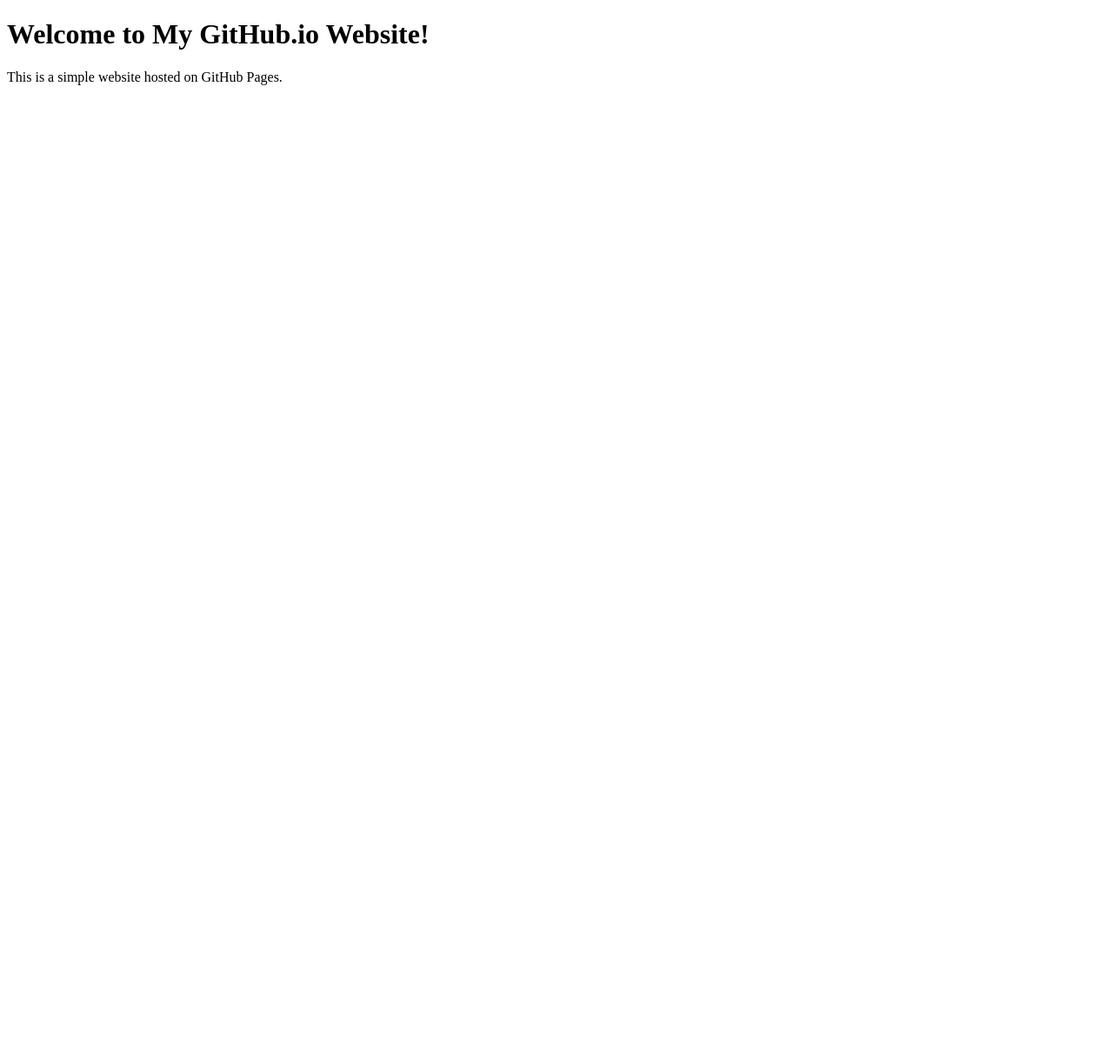
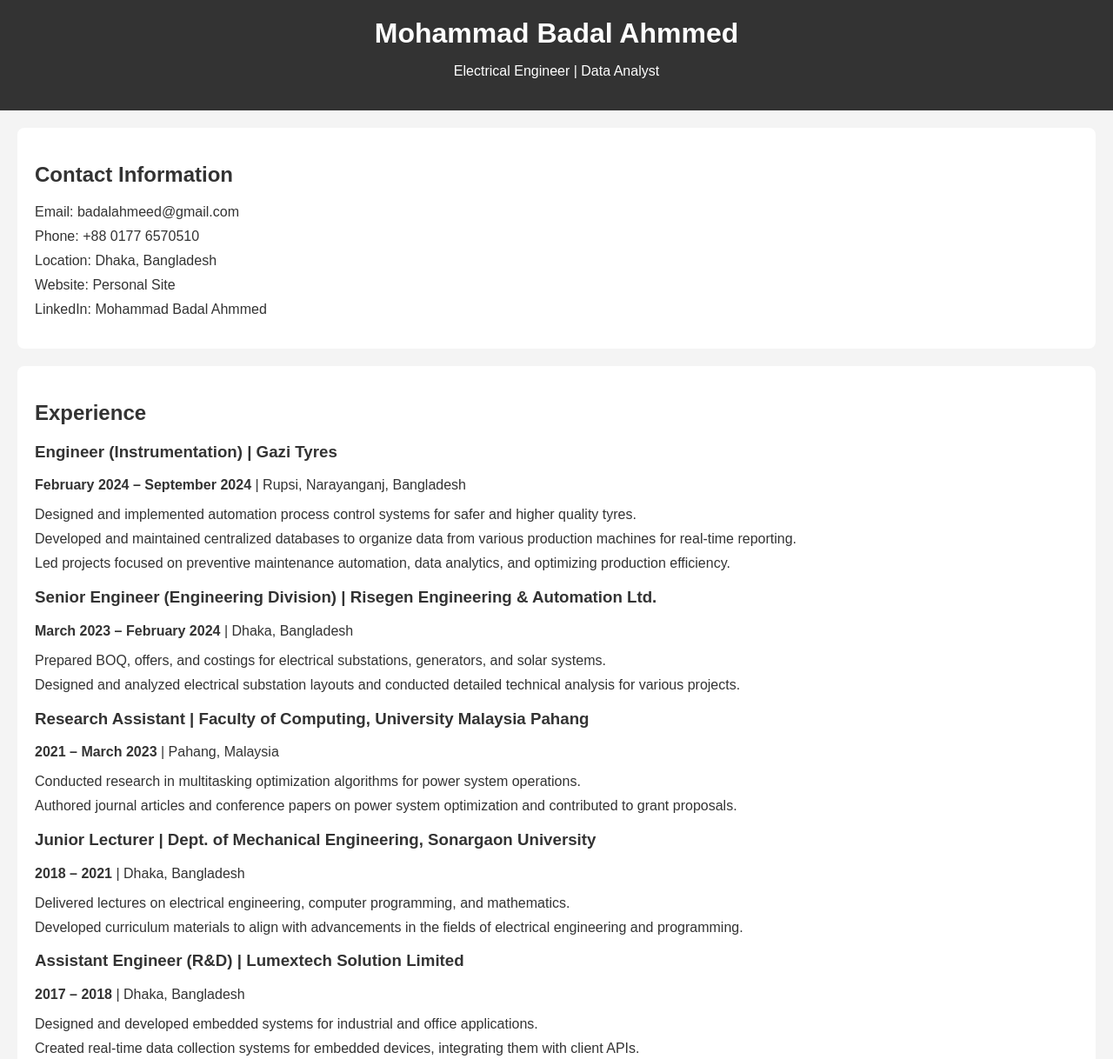
Before and after one commit to badalahmmed/badal_ahmmed, a plain HTML site: page index.html in a window 1280 px wide. Shown: the top 1218 px of the page at 87% size. Before the commit the page ends 800 px from the top, so only its background shows below. Drawn offline with Linux system fonts and the light colour scheme.

Commit message:
Update index.html

```diff
--- a/index.html
+++ b/index.html
@@ -3,10 +3,143 @@
 <head>
   <meta charset="UTF-8">
   <meta name="viewport" content="width=device-width, initial-scale=1.0">
-  <title>Your Website Title</title>
+  <title>Mohammad Badal Ahmmed | Electrical Engineer | Data Analyst</title>
+  <style>
+    body {
+      font-family: Arial, sans-serif;
+      margin: 0;
+      padding: 0;
+      background-color: #f4f4f4;
+      color: #333;
+    }
+    header {
+      background-color: #333;
+      color: white;
+      padding: 20px;
+      text-align: center;
+    }
+    header h1 {
+      margin: 0;
+    }
+    section {
+      padding: 20px;
+      margin: 20px;
+      background-color: white;
+      border-radius: 8px;
+    }
+    h2 {
+      color: #333;
+    }
+    .contact-info, .experience, .education, .skills, .publications, .languages {
+      margin-bottom: 20px;
+    }
+    .contact-info a {
+      color: #333;
+      text-decoration: none;
+    }
+    .contact-info a:hover {
+      text-decoration: underline;
+    }
+    ul {
+      list-style: none;
+      padding: 0;
+    }
+    ul li {
+      margin-bottom: 10px;
+    }
+  </style>
 </head>
 <body>
-  <h1>Welcome to My GitHub.io Website!</h1>
-  <p>This is a simple website hosted on GitHub Pages.</p>
+
+<header>
+  <h1>Mohammad Badal Ahmmed</h1>
+  <p>Electrical Engineer | Data Analyst</p>
+</header>
+
+<section class="contact-info">
+  <h2>Contact Information</h2>
+  <ul>
+    <li>Email: <a href="mailto:badalahmeed@gmail.com">badalahmeed@gmail.com</a></li>
+    <li>Phone: +88 0177 6570510</li>
+    <li>Location: Dhaka, Bangladesh</li>
+    <li>Website: <a href="https://sites.google.com/site/badalahmmed/" target="_blank">Personal Site</a></li>
+    <li>LinkedIn: <a href="https://linkedin.com/in/mohammad-badal-ahmmed-b3812456" target="_blank">Mohammad Badal Ahmmed</a></li>
+  </ul>
+</section>
+
+<section class="experience">
+  <h2>Experience</h2>
+  <h3>Engineer (Instrumentation) | Gazi Tyres</h3>
+  <p><strong>February 2024 – September 2024</strong> | Rupsi, Narayanganj, Bangladesh</p>
+  <ul>
+    <li>Designed and implemented automation process control systems for safer and higher quality tyres.</li>
+    <li>Developed and maintained centralized databases to organize data from various production machines for real-time reporting.</li>
+    <li>Led projects focused on preventive maintenance automation, data analytics, and optimizing production efficiency.</li>
+  </ul>
+
+  <h3>Senior Engineer (Engineering Division) | Risegen Engineering & Automation Ltd.</h3>
+  <p><strong>March 2023 – February 2024</strong> | Dhaka, Bangladesh</p>
+  <ul>
+    <li>Prepared BOQ, offers, and costings for electrical substations, generators, and solar systems.</li>
+    <li>Designed and analyzed electrical substation layouts and conducted detailed technical analysis for various projects.</li>
+  </ul>
+
+  <h3>Research Assistant | Faculty of Computing, University Malaysia Pahang</h3>
+  <p><strong>2021 – March 2023</strong> | Pahang, Malaysia</p>
+  <ul>
+    <li>Conducted research in multitasking optimization algorithms for power system operations.</li>
+    <li>Authored journal articles and conference papers on power system optimization and contributed to grant proposals.</li>
+  </ul>
+
+  <h3>Junior Lecturer | Dept. of Mechanical Engineering, Sonargaon University</h3>
+  <p><strong>2018 – 2021</strong> | Dhaka, Bangladesh</p>
+  <ul>
+    <li>Delivered lectures on electrical engineering, computer programming, and mathematics.</li>
+    <li>Developed curriculum materials to align with advancements in the fields of electrical engineering and programming.</li>
+  </ul>
+
+  <h3>Assistant Engineer (R&D) | Lumextech Solution Limited</h3>
+  <p><strong>2017 – 2018</strong> | Dhaka, Bangladesh</p>
+  <ul>
+    <li>Designed and developed embedded systems for industrial and office applications.</li>
+    <li>Created real-time data collection systems for embedded devices, integrating them with client APIs.</li>
+  </ul>
+</section>
+
+<section class="education">
+  <h2>Education</h2>
+  <ul>
+    <li><strong>M.Sc. in Applied Mathematics</strong>, Jahangirnagar University, Dhaka, Bangladesh | 2017 – 2018</li>
+    <li><strong>B.Sc. in Electrical and Electronic Engineering</strong>, Khulna University of Engineering & Technology (KUET), Khulna, Bangladesh | 2011 – 2017</li>
+  </ul>
+</section>
+
+<section class="skills">
+  <h2>Skills</h2>
+  <ul>
+    <li>Data Analysis & Visualization: Python, R, SQL, Power BI, Tableau</li>
+    <li>Automation & Programming: Python, Java, C++, SQL, PLC (Mitsubishi, Siemens), Arduino</li>
+    <li>Electrical Design: Substation Design, Load Calculation, BOQ Preparation</li>
+    <li>Instrumentation: Digital/Analog Sensors, PID Controllers, PLC, HMI</li>
+  </ul>
+</section>
+
+<section class="publications">
+  <h2>Publications</h2>
+  <ul>
+    <li><a href="https://ieeexplore.ieee.org/document/9973947" target="_blank">"A GPS TEC-based Ionospheric-M Index over Malaysia," IEEE SCOReD 2022</a></li>
+    <li><a href="https://ieeexplore.ieee.org/document/9966546" target="_blank">"Variations of Total Electron Content During Quiet and Disturbed Geomagnetic Conditions over Malaysia," IEEE ISTT 2022</a></li>
+    <li><a href="https://drive.google.com/file/d/1pGzOPoUBKIUDA9ZL44P7m2_Y64l2KXDQ/view" target="_blank">"A Comparative Study of Five Metaheuristics Algorithms for Solving Bi-objective Team Formation Problem," AWIST2022</a></li>
+  </ul>
+</section>
+
+<section class="languages">
+  <h2>Languages</h2>
+  <ul>
+    <li>English: Fluent</li>
+    <li>Bangla: Native</li>
+  </ul>
+</section>
+
 </body>
 </html>
```
